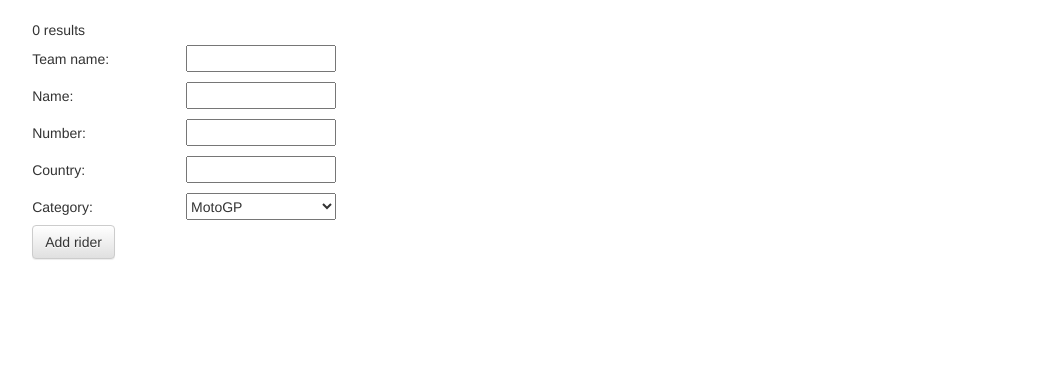
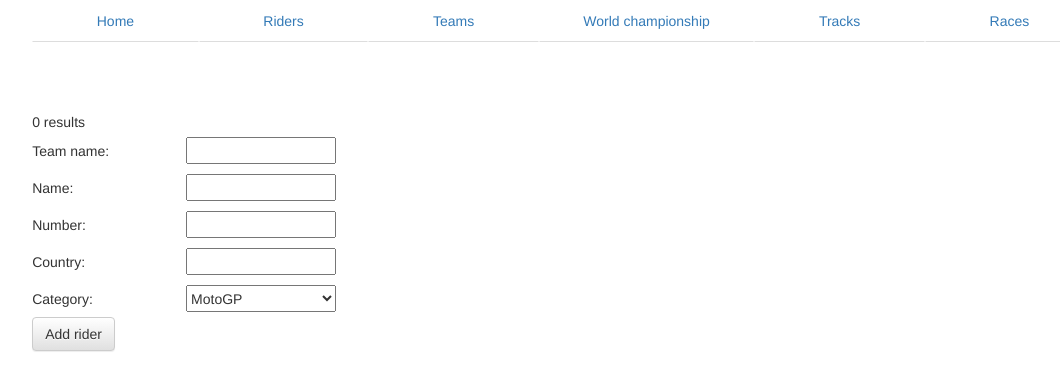
Before and after one commit to krysinko/MotoGP, a PHP site: page /templates/riders/addRider.php in a window 1280 px wide. Shown: the top 391 px of the page, without its empty margins (77-1137 px from the left). Run offline with PHP 8.4, Linux system fonts and the light colour scheme; data that the repository does not hold is empty; some libraries are stand-ins or nearby versions.

Commit message:
table for riders

```diff
--- a/controllers/riders/showRider.php
+++ b/controllers/riders/showRider.php
@@ -1,11 +1,11 @@
-<?php include("../../dbConnection.php");
+<?php include($_SERVER['DOCUMENT_ROOT']."/MotoGP/dbConnection.php");
 
 $sql = "SELECT * from motogp.riders";
 $result = $conn->query($sql);
 
 if ($result->num_rows > 0) {
     while($row = $result->fetch_assoc()) {
-        echo "<b>Rider's name: </b>" . $row["Name"]. "<br><b>Team: </b>" . $row["Team"]. "<br><b>Category:</b> " . $row["Category"]. "<br><br>";
+        echo "<tr><td>" . $row["Name"]. "</td><td>" . $row["Team"]. "</td><td> " . $row["Category"]. "</td></tr>";
     }
 } else {
     echo "0 results";
--- a/styles/styles.css
+++ b/styles/styles.css
@@ -1,5 +1,5 @@
 .basicMargin {
-    margin: 100px;
+    margin-bottom: 50px;
 }
 
 .inputDiv{
@@ -27,3 +27,7 @@
 .basicMargin .btn{
     width: 190px;
 }
+
+thead {
+    font-weight: 700;
+}
--- a/view/header.php
+++ b/view/header.php
@@ -1,10 +1,10 @@
 <html>
 <head>
     <title>MotoGP world</title>
-    <link rel="icon" type="image/png" href="../images/favicon.ico">
-    <link rel="icon" type="image/png" href="../../images/favicon.ico">
-    <link rel="stylesheet" type="text/css" href="../styles/styles.css">
-    <link rel="stylesheet" type="text/css" href="../../styles/styles.css">
+    <link rel="icon" type="image/png"
+          href="<?php $_SERVER['DOCUMENT_ROOT']; ?>/MotoGP/images/favicon.ico">
+    <link rel="stylesheet" type="text/css"
+          href="<?php $_SERVER['DOCUMENT_ROOT']; ?>/MotoGP/styles/styles.css">
 
     <!-- jQuery -->
     <script src="https://ajax.googleapis.com/ajax/libs/jquery/3.1.1/jquery.min.js"></script>
@@ -21,5 +21,46 @@
             integrity="sha384-Tc5IQib027qvyjSMfHjOMaLkfuWVxZxUPnCJA7l2mCWNIpG9mGCD8wGNIcPD7Txa"
             crossorigin="anonymous"></script>
 
+    <script src="<?php $_SERVER['DOCUMENT_ROOT']; ?>/MotoGP/scripts/menu.js"></script>
 </head>
 <body>
+<div class="row">
+    <div class="col-xs-10 col-xs-offset-1 basicMargin">
+        <ul class="nav nav-tabs nav-justified" id="menu-list">
+            <li role="presentation" id="menu-home">
+                <a href="<?php $_SERVER['DOCUMENT_ROOT']; ?>/MotoGP/view/index.php">
+                    Home
+                </a>
+            </li>
+            <li role="presentation" id="menu-riders">
+                <a href="<?php $_SERVER['DOCUMENT_ROOT']; ?>/MotoGP/view/riders/riders.php">
+                    Riders
+                </a>
+            </li>
+            <li role="presentation" id="menu-teams">
+                <a href="<?php $_SERVER['DOCUMENT_ROOT']; ?>
+                /MotoGP/view/teams/teams.php">
+                    Teams
+                </a>
+            </li>
+            <li role="presentation" id="menu-wc">
+                <a href="<?php $_SERVER['DOCUMENT_ROOT']; ?>
+                /MotoGP/view/worldchampion/worldchampion.php">
+                    World championship
+                </a>
+            </li>
+            <li role="presentation" id="menu-tracks">
+                <a href="<?php $_SERVER['DOCUMENT_ROOT']; ?>
+                /MotoGP/view/tracks/tracks.php">
+                    Tracks
+                </a>
+            </li>
+            <li role="presentation" id="manu-races">
+                <a href="<?php $_SERVER['DOCUMENT_ROOT']; ?>
+                /MotoGP/view/race/race.php">
+                    Races
+                </a>
+            </li>
+        </ul>
+    </div>
+</div>
```
Also changed, not shown: view/index.php (+10 -2 lines), view/riders/riders.php (+19 -1 lines), controllers/race/updateRace.php (added), controllers/riders/updateRider.php (added), controllers/teams/updateTeam.php (added), controllers/tracks/updateTrack.php (added), controllers/worldchampion/updateWC.php (added).
